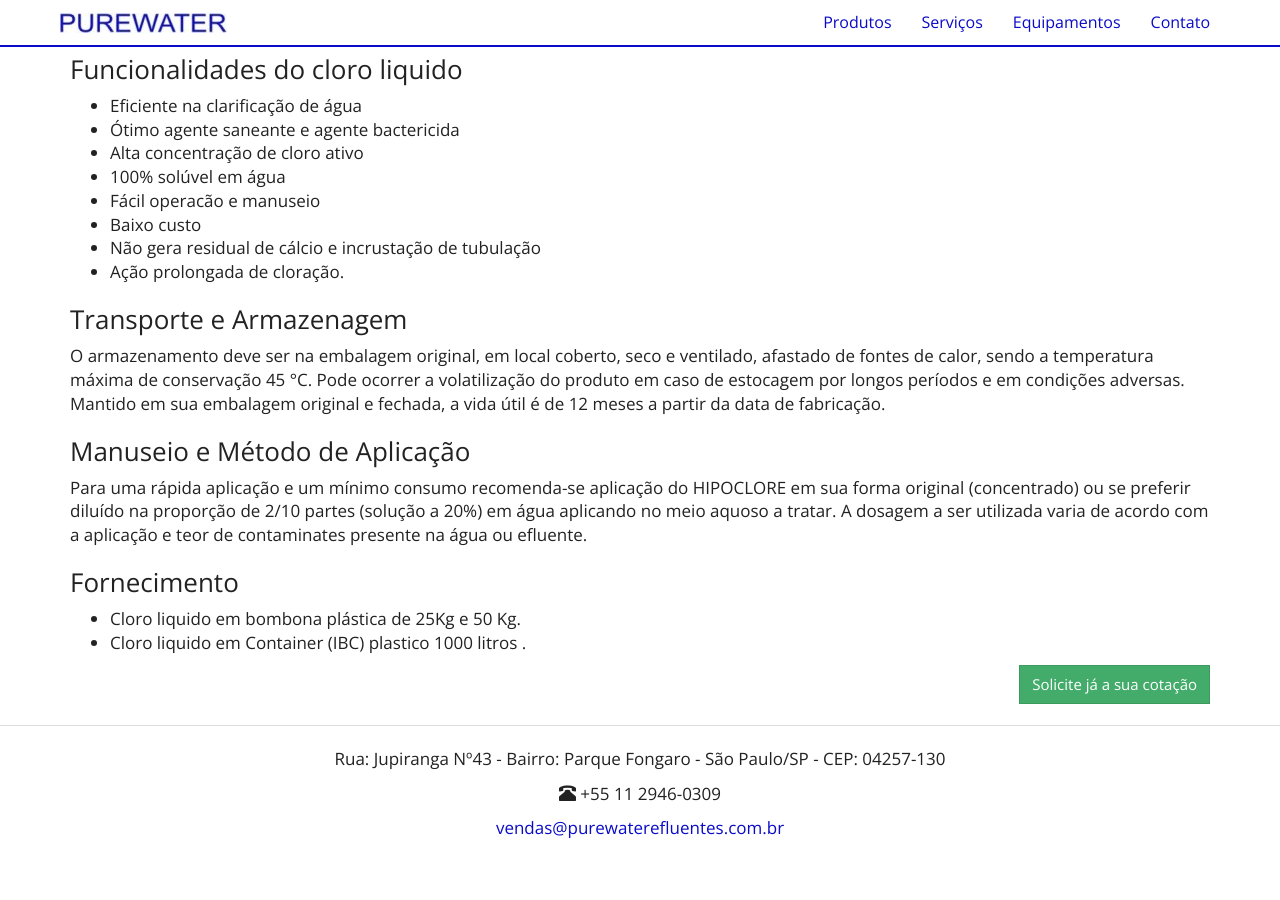
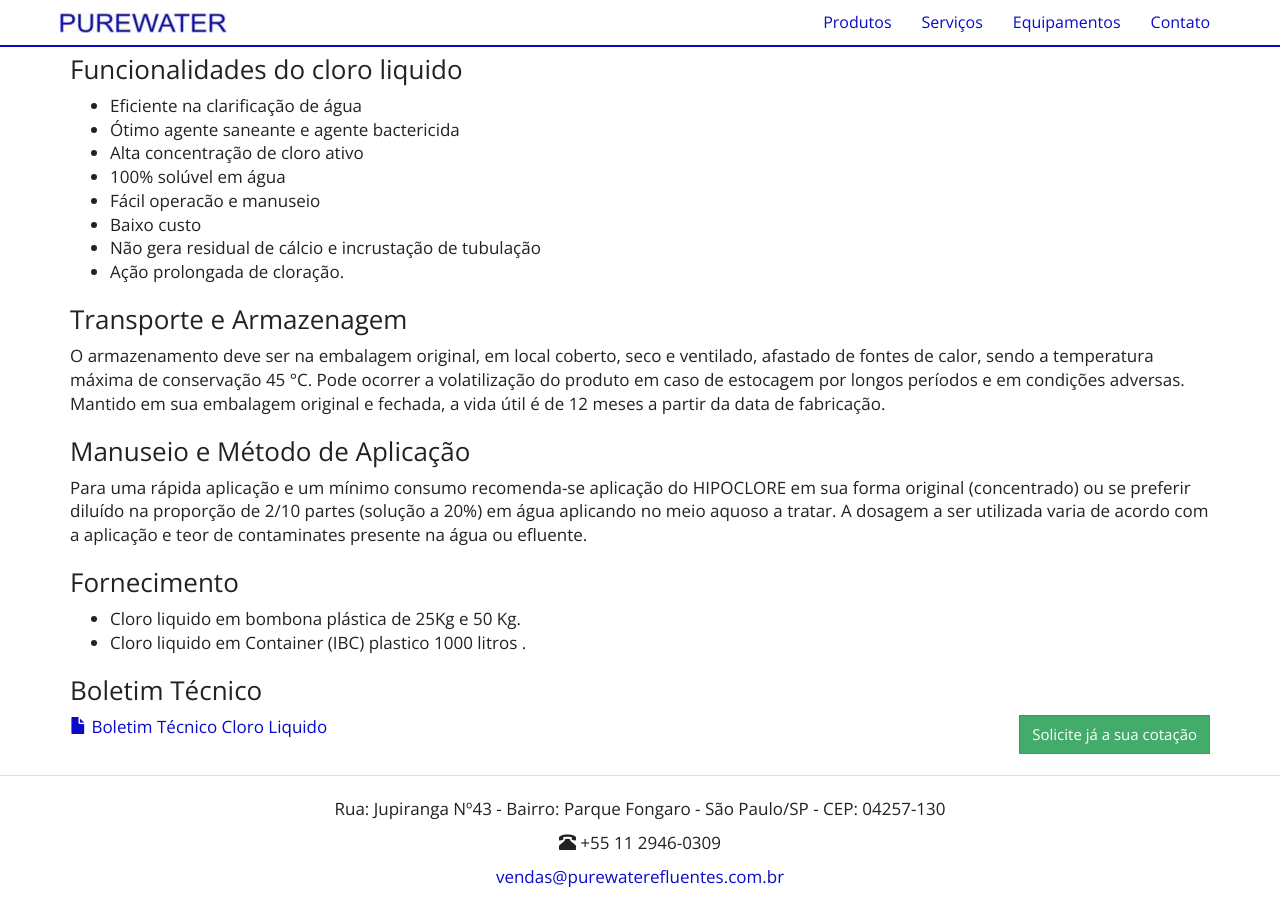
Before and after one commit to purewaterefluentes/purewaterefluentes.github.io, a Jekyll site: the page built from produtos/cloro-liquido.md, in a window 1280 px wide and 900 px high, scrolled down 921 px. Built offline with Jekyll 4.4.1, drawn with Linux system fonts in a browser that asks for light colours; nearby versions of some CDN libraries; library files that are not in the unit come from our copies; before the commit the page ends 1771 px from its top, so only the background shows below that.

Commit message:
Update cloro-liquido.md

```diff
--- a/produtos/cloro-liquido.md
+++ b/produtos/cloro-liquido.md
@@ -50,3 +50,9 @@ A dosagem a ser utilizada varia de acordo com a aplicação e teor de contaminat
 
 - Cloro liquido em bombona plástica de 25Kg e 50 Kg.
 - Cloro liquido em Container (IBC) plastico 1000 litros .
+
+### Boletim Técnico
+
+{% include purewater/link-boletim.html
+   label="Boletim Técnico Cloro Liquido"
+   arquivo="Fispq Cloro Liquido.pdf" %}
```
